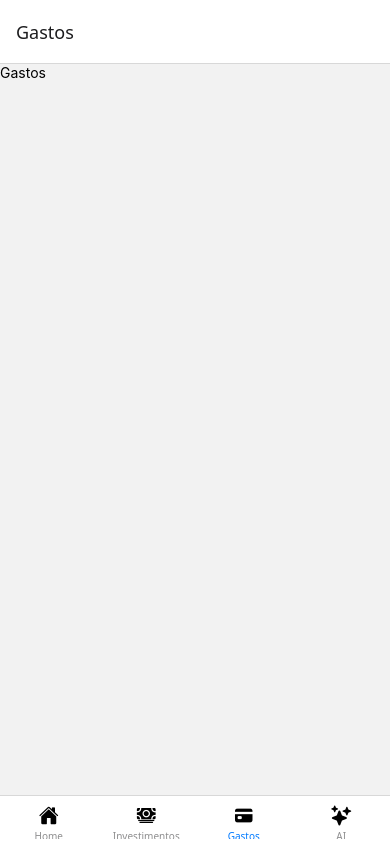
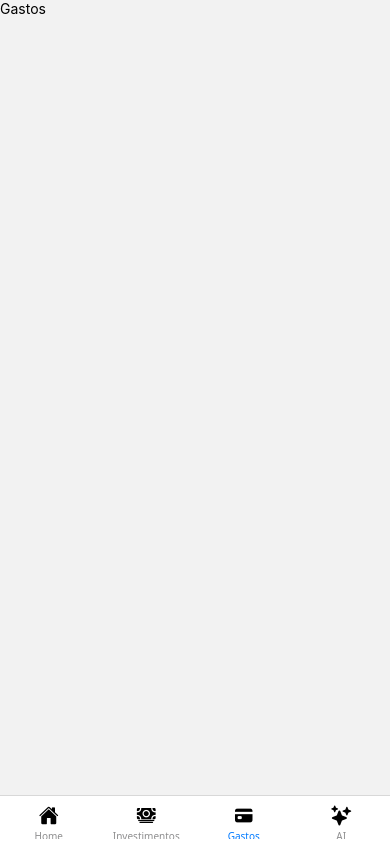
Before and after one commit to WiseJao/InvesteAI, a React Native app in the folder React-Native/: screen /Gastos in a window 390 px wide. Built offline with nearby package versions, Linux system fonts and the light colour scheme.

Commit message:
refactor: move stacks das abas para arquivos proprios e oculta header das abas

```diff
--- /dev/null
+++ b/React-Native/source/routes/AI/stack.tsx
@@ -0,0 +1,13 @@
+import { createNativeStackNavigator } from '@react-navigation/native-stack';
+import AI from './index';
+import type { AIStackParamList } from './types';
+
+const Stack = createNativeStackNavigator<AIStackParamList>();
+
+export default function AIStack() {
+    return (
+        <Stack.Navigator screenOptions={{ headerShown: false }}>
+            <Stack.Screen name="AI" component={AI} />
+        </Stack.Navigator>
+    );
+}
--- /dev/null
+++ b/React-Native/source/routes/AI/types.ts
@@ -0,0 +1,5 @@
+export type AIStackParamList = {
+    AI: undefined;
+    PerfilInvestidor: undefined;
+    Recomendacoes: undefined;
+};
--- /dev/null
+++ b/React-Native/source/routes/Gastos/stack.tsx
@@ -0,0 +1,13 @@
+import { createNativeStackNavigator } from '@react-navigation/native-stack';
+import Gastos from './index';
+import type { GastosStackParamList } from './types';
+
+const Stack = createNativeStackNavigator<GastosStackParamList>();
+
+export default function GastosStack() {
+    return (
+        <Stack.Navigator screenOptions={{ headerShown: false }}>
+            <Stack.Screen name="Gastos" component={Gastos} />
+        </Stack.Navigator>
+    );
+}
--- /dev/null
+++ b/React-Native/source/routes/Gastos/types.ts
@@ -0,0 +1,6 @@
+export type GastosStackParamList = {
+    Gastos: undefined;
+    GastosFixos: undefined;
+    GastosVariaveis: undefined;
+    HistoricoGastos: undefined;
+};
--- /dev/null
+++ b/React-Native/source/routes/Home/stack.tsx
@@ -0,0 +1,13 @@
+import { createNativeStackNavigator } from '@react-navigation/native-stack';
+import Home from './index';
+import type { HomeStackParamList } from './types';
+
+const Stack = createNativeStackNavigator<HomeStackParamList>();
+
+export default function HomeStack() {
+    return (
+        <Stack.Navigator screenOptions={{ headerShown: false }}>
+            <Stack.Screen name="Home" component={Home} />
+        </Stack.Navigator>
+    );
+}
--- /dev/null
+++ b/React-Native/source/routes/Home/types.ts
@@ -0,0 +1,8 @@
+export type HomeStackParamList = {
+    Home: undefined;
+    Perfil: undefined;
+    Seguranca: undefined;
+    Configuracoes: undefined;
+    FAQ: undefined;
+    Objetivos: undefined;
+};
--- a/React-Native/source/routes/Router.tsx
+++ b/React-Native/source/routes/Router.tsx
@@ -3,16 +3,16 @@ import { createNativeStackNavigator } from '@react-navigation/native-stack';
 import { createBottomTabNavigator } from '@react-navigation/bottom-tabs';
 import { Ionicons } from '@expo/vector-icons'
 import Investimentos from './Investimentos';
-import Home from './Home';
-import Gastos from './Gastos';
-import AI from './AI';
+import HomeStack from './Home/stack';
+import GastosStack from './Gastos/stack';
+import AIStack from './AI/stack';
 
 const Tab = createBottomTabNavigator();
 const Stack = createNativeStackNavigator();
 
 export default function TabRouter() {
     return (
-        <Tab.Navigator initialRouteName="Home">
+        <Tab.Navigator initialRouteName="Home" screenOptions={{ headerShown: false }}>
             <Tab.Screen name="Home" component={HomeStack} options={{
                 tabBarIcon: () =>(
                     <Ionicons
@@ -49,13 +49,6 @@ export default function TabRouter() {
     );
 }
 
-function HomeStack() {
-    return(
-        <Stack.Navigator>
-            <Stack.Screen name="Home" component={Home} options={{ headerShown: false }} />
-        </Stack.Navigator>
-    );
-}
 
 function InvestimentoStack() {
     return(
@@ -64,19 +57,3 @@ function InvestimentoStack() {
         </Stack.Navigator>
     );
 }
-
-function GastosStack() {
-    return(
-        <Stack.Navigator>
-            <Stack.Screen name="Gastos" component={Gastos} options={{ headerShown: false }} />
-        </Stack.Navigator>
-    );
-}
-
-function AIStack() {
-    return(
-        <Stack.Navigator>
-            <Stack.Screen name="AI" component={AI} options={{ headerShown: false }} />
-        </Stack.Navigator>
-    );
-}
```
